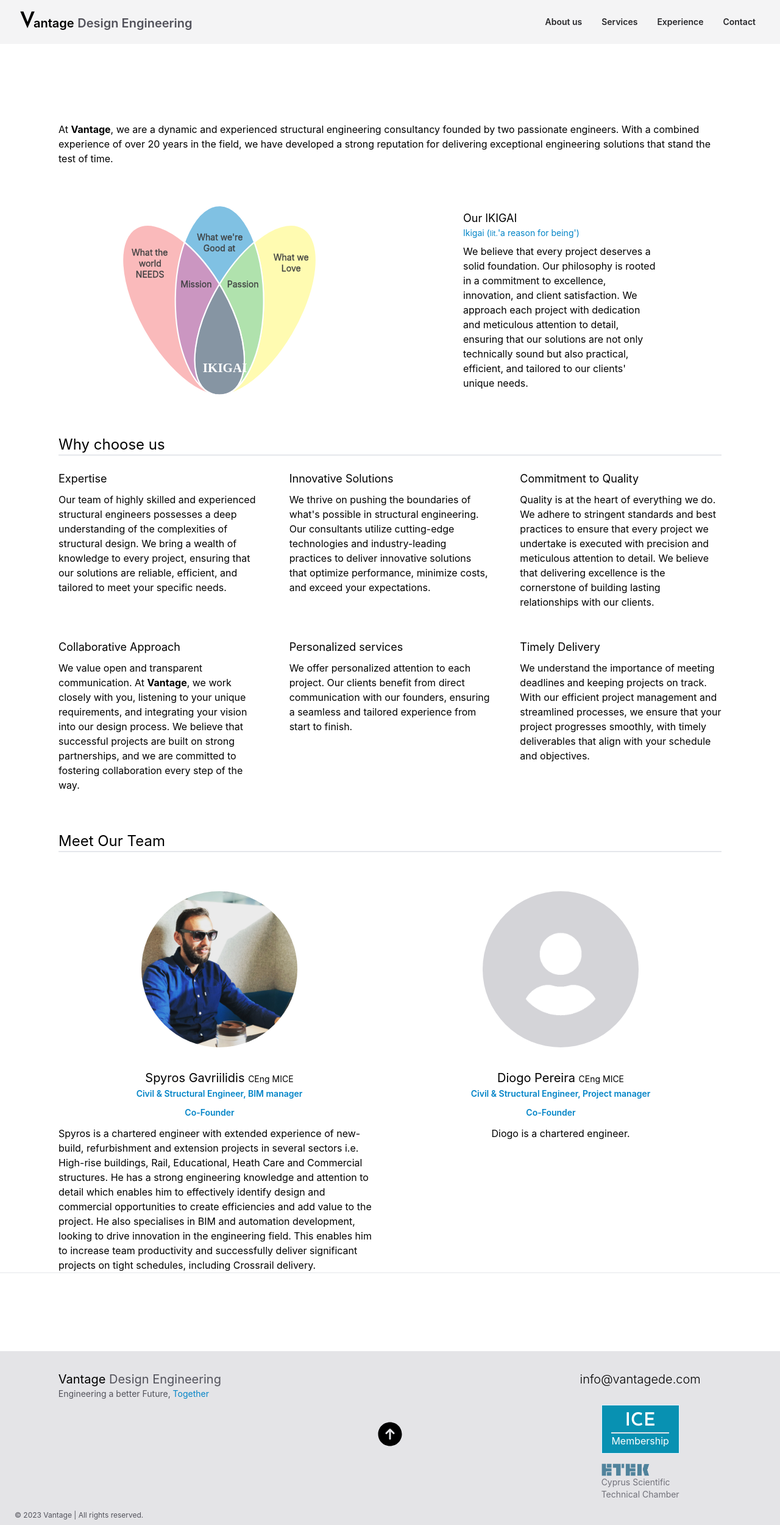
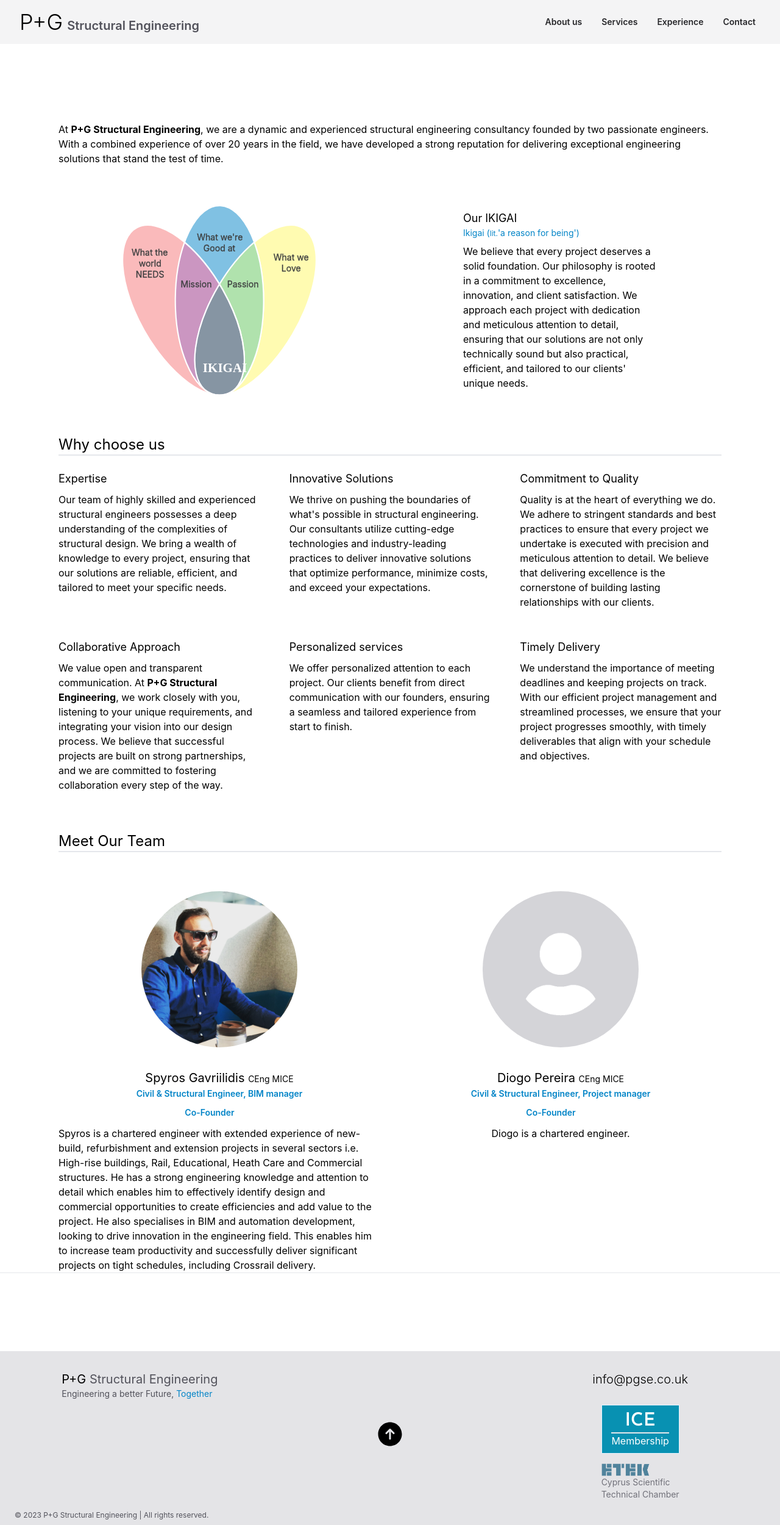
Before and after one commit to Spyrosgg/design-engineering, an Astro site: page /about in a window 1280 px wide. Shown: the whole page at 61% size. Built offline with nearby package versions, Linux system fonts and the light colour scheme; Astro itself is replaced by a stand-in of ours; some icons are missing; a web font is replaced by a local one.

Commit message:
changing to P+G

```diff
--- a/src/components/footer.astro
+++ b/src/components/footer.astro
@@ -1,7 +1,7 @@
 ---
 import { Icon } from "astro-icon";
 import { Picture, Image } from "@astrojs/image/components";
-import { SITE_TITLE, SITE_TITLE_SMALL, EMAIL } from "../consts";
+import { SITE_TITLE, SITE_TITLE_SMALL, SITE_SUB_TITLE, EMAIL } from "../consts";
 import etek from "../images/logo/etek-sm.png";
 // const { socialLinks = [], secondaryLinks = [], links = [], footNote = '', theme = 'light' } = Astro.props;
 ---
@@ -11,10 +11,10 @@ import etek from "../images/logo/etek-sm.png";
     class="relative mx-auto mt-16 grid grid-cols-1 justify-items-center bg-zinc-200 px-4 pt-6 sm:mt-32 sm:grid-cols-3 sm:px-6">
     <!-- 1 -->
     <div
-      class="hidden sm:visible sm:flex flex-none flex-col items-center justify-around py-6 sm:items-start sm:py-2">
+      class="hidden flex-none flex-col items-center justify-around py-6 sm:visible sm:flex sm:items-start sm:py-2">
       <div class="text-xl">
-        <span class="">{SITE_TITLE}</span>
-        <span class="text-zinc-600 md:visible"> Design Engineering</span>
+        <span class="">{SITE_TITLE_SMALL}</span>
+        <span class="text-zinc-600 md:visible">{SITE_SUB_TITLE}</span>
       </div>
       <div class="text-sm text-zinc-600">
         Engineering a better Future, <span class="text-sky-600">Together</span>
@@ -64,7 +64,7 @@ import etek from "../images/logo/etek-sm.png";
     </div>
   </div>
   <div
-    class="p-4 pt-4 flex justify-center sm:justify-start gap-4 bg-zinc-200 px-6 py-2 text-xs text-zinc-600 sm:grid-cols-2">
+    class="flex justify-center gap-4 bg-zinc-200 p-4 px-6 py-2 pt-4 text-xs text-zinc-600 sm:grid-cols-2 sm:justify-start">
     © 2023 {SITE_TITLE} | All rights reserved.
   </div>
 </footer>
--- a/src/components/navbar/header.astro
+++ b/src/components/navbar/header.astro
@@ -1,6 +1,11 @@
 ---
 import { Icon } from "astro-icon";
-import { SITE_TITLE, SITE_TITLE_SMALL, SITE_TITLE_HEADER } from "../../consts";
+import {
+  SITE_TITLE,
+  SITE_TITLE_SMALL,
+  SITE_TITLE_HEADER,
+  SITE_SUB_TITLE,
+} from "../../consts";
 
 /** Main menu items */
 const navItems = [
@@ -36,12 +41,10 @@ const navItems = [
         <div class="flex flex-col lg:flex-1">
           <span class="sr-only">{SITE_TITLE}</span>
           <div class="w-auto text-xl">
-            <span class="font-semibold"
-              ><span class="text-4xl -mr-[0.2rem] font-display">V</span>{
-                SITE_TITLE_HEADER
-              }</span
-            >
-            <span class="font-semibold text-zinc-600"> Design Engineering</span>
+            <span class="-mr-[0.2rem] text-4xl font-light"
+              >{SITE_TITLE_HEADER}
+            </span>
+            <span class="font-semibold text-zinc-600">{SITE_SUB_TITLE}</span>
           </div>
           <!-- <p class="text-sm leading-4 text-zinc-600">design + engineering</p> -->
           <!-- <div class="text-[0.7rem] text-zinc-400 leading-3 h-6 w-auto">
--- a/src/consts.js
+++ b/src/consts.js
@@ -1,9 +1,9 @@
-// export const SITE_TITLE = 'Desing + Engineering';
-export const SITE_TITLE = "Vantage";
-export const SITE_TITLE_HEADER = "antage";
-export const SITE_TITLE_SMALL = "VDE";
-export const EMAIL = "vantagede.com";
-export const TEL_UK = "7491963814";
+export const SITE_SUB_TITLE = "Structural Engineering";
+export const SITE_TITLE = "P+G Structural Engineering";
+export const SITE_TITLE_HEADER = "P+G";
+export const SITE_TITLE_SMALL = "P+G";
+export const EMAIL = "pgse.co.uk";
+export const TEL_UK = "7599356987";
 export const TEL_GR = "6986689406";
 // export const SITE_TITLE_SMALL = 'D+E';
 
```
